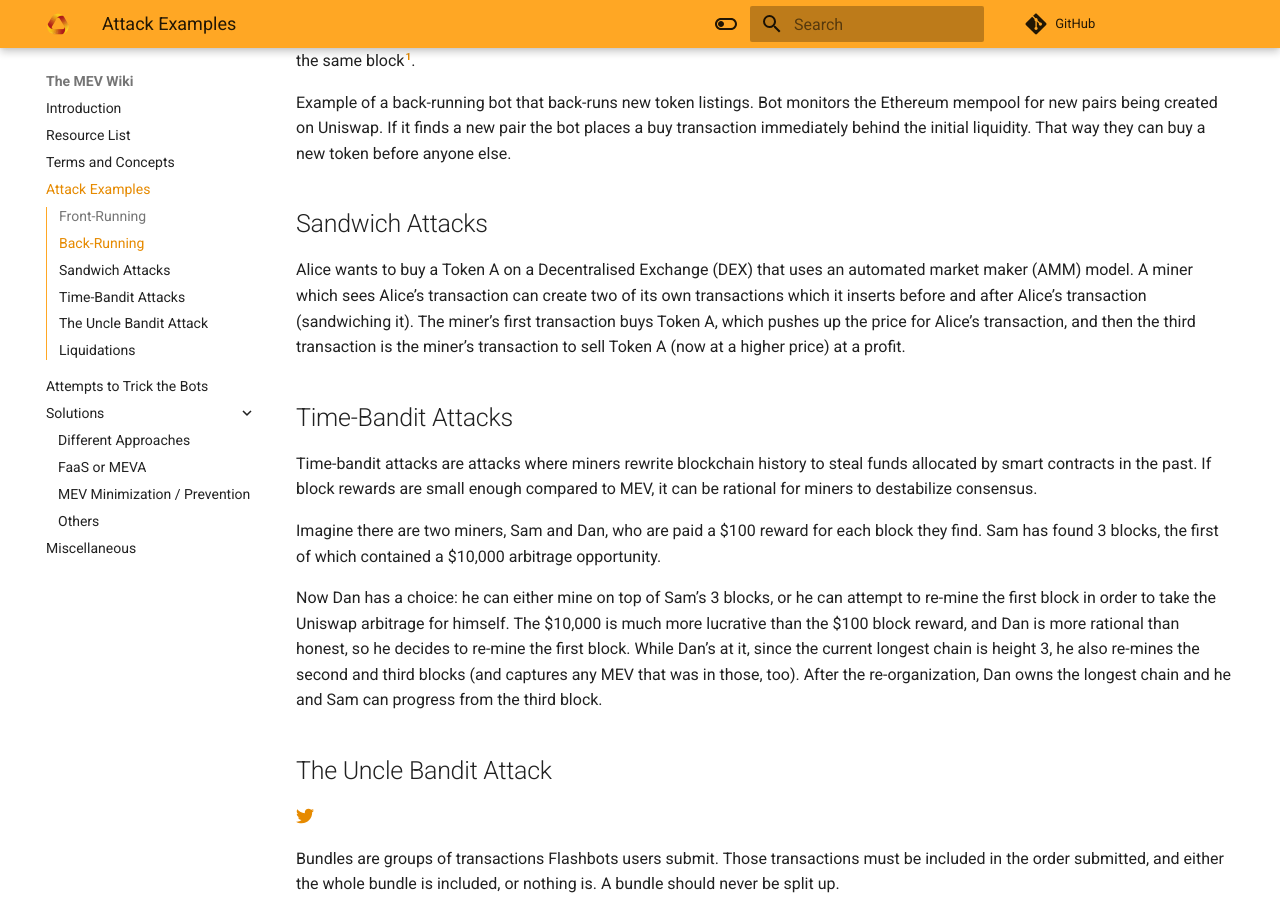
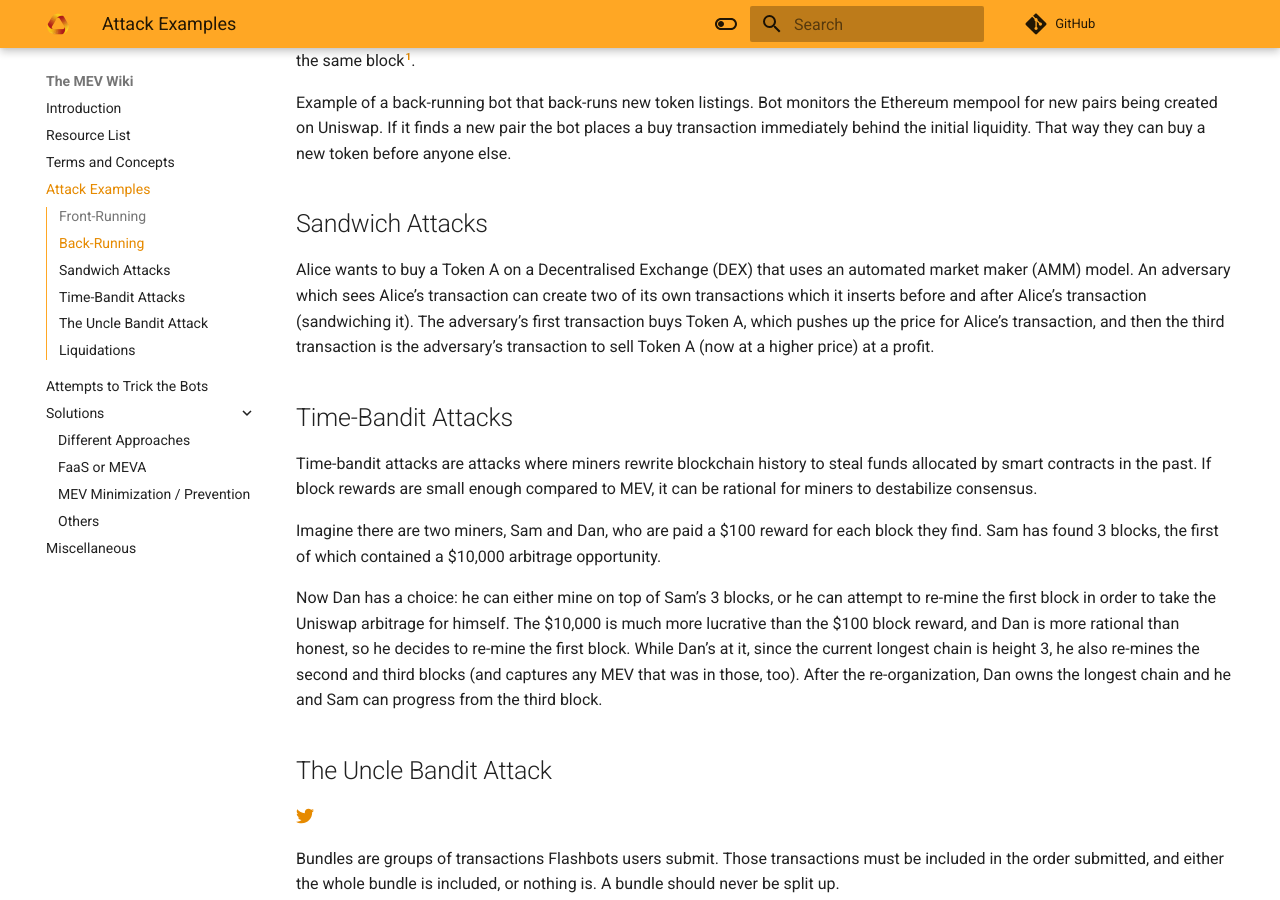
Before and after one commit to automata-network/docs, an MkDocs documentation site: the page built from docs/mev/examples.md, in a window 1280 px wide and 900 px high, scrolled down 424 px. Built offline with MkDocs 1.6.1 and Material for MkDocs 9.7.7, drawn with Linux system fonts in a browser that asks for light colours; comment, search, counter and statistics services are not loaded.

Commit message:
Update examples.md

```diff
--- a/docs/mev/examples.md
+++ b/docs/mev/examples.md
@@ -12,7 +12,7 @@ Example of a back-running bot that back-runs new token listings. Bot monitors th
 
 ## Sandwich Attacks
 
-Alice wants to buy a Token A on a Decentralised Exchange (DEX) that uses an automated market maker (AMM) model. A miner which sees Alice’s transaction can create two of its own transactions which it inserts before and after Alice’s transaction (sandwiching it). The miner’s first transaction buys Token A, which pushes up the price for Alice’s transaction, and then the third transaction is the miner’s transaction to sell Token A (now at a higher price) at a profit.
+Alice wants to buy a Token A on a Decentralised Exchange (DEX) that uses an automated market maker (AMM) model. An adversary which sees Alice’s transaction can create two of its own transactions which it inserts before and after Alice’s transaction (sandwiching it). The adversary’s first transaction buys Token A, which pushes up the price for Alice’s transaction, and then the third transaction is the adversary’s transaction to sell Token A (now at a higher price) at a profit.
 
 ## Time-Bandit Attacks
 
```
